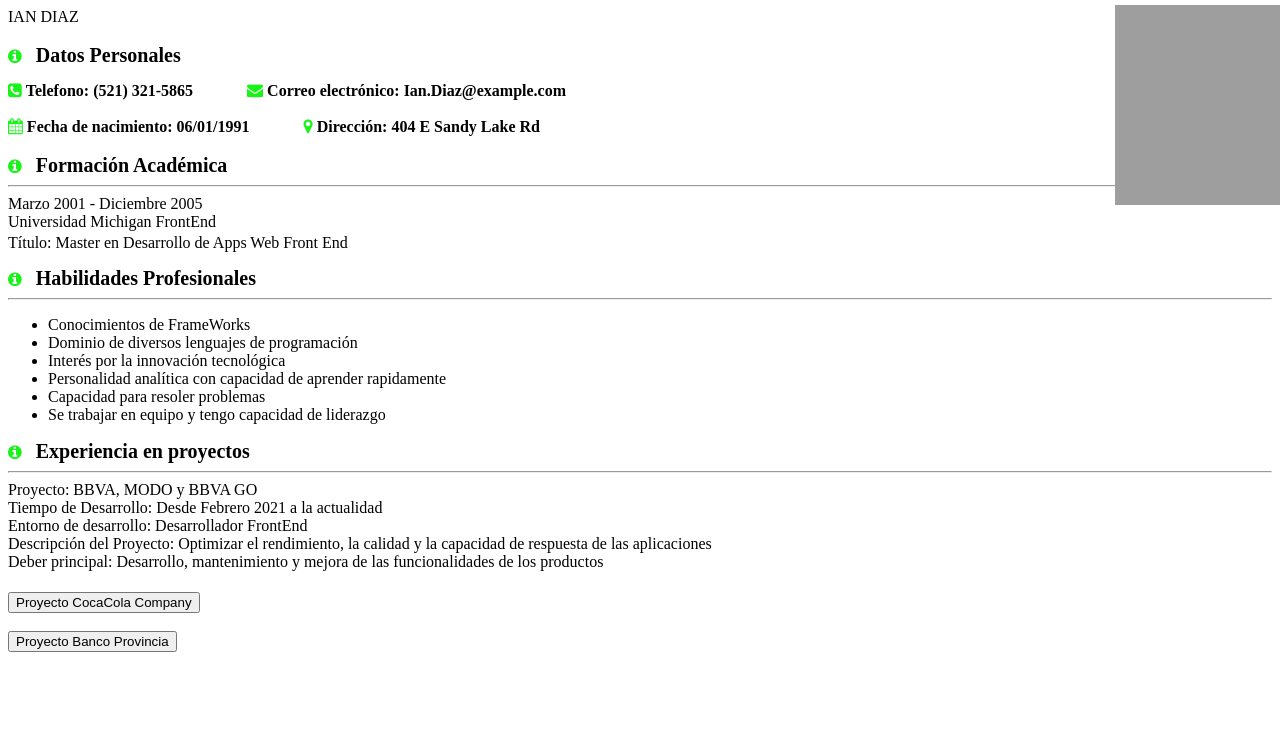
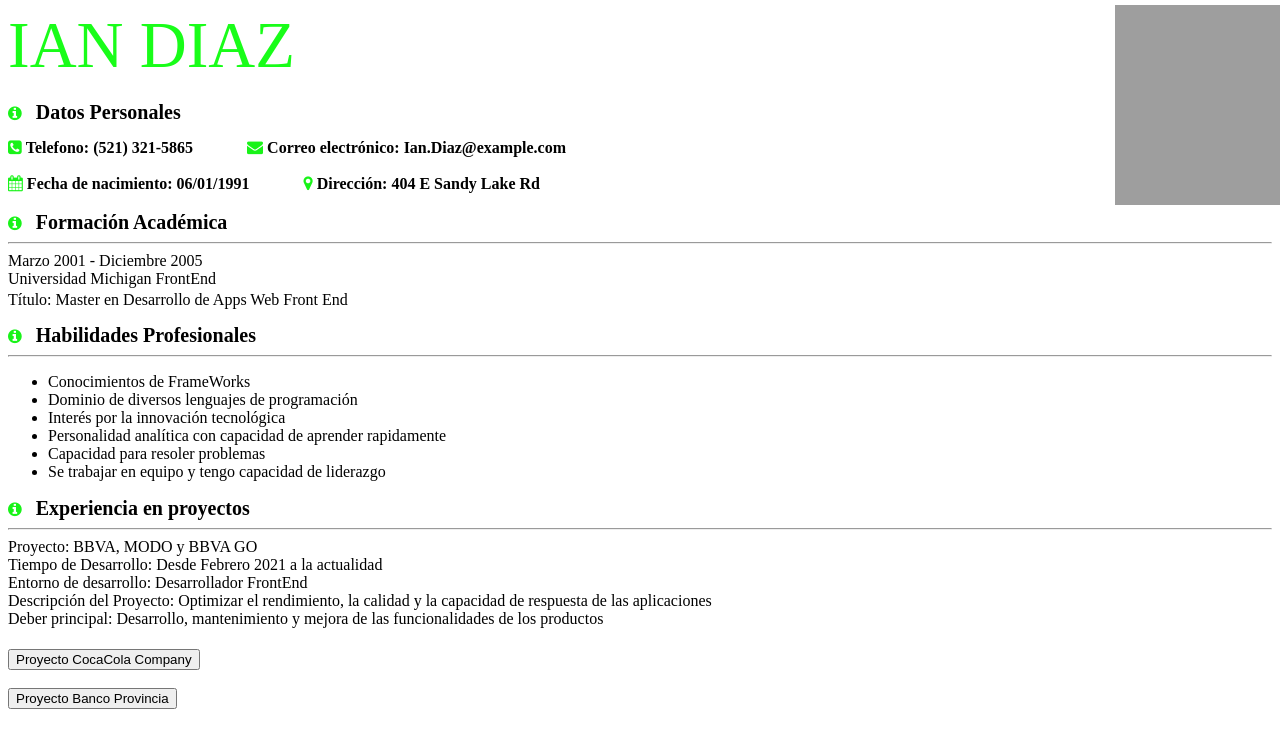
Before and after one commit to Joshe1980/Joshe1980.github.io, a plain HTML site: page index.html in a window 1280 px wide. Drawn offline with Linux system fonts and the light colour scheme; grey boxes are pictures that could not be loaded.

Commit message:
Update style.css

```diff
--- a/style.css
+++ b/style.css
@@ -1,5 +1,3 @@
-
-background-color: rgb(255,255,255)
 
 #nombreyapellido{
     color: rgb(25,253,25);
```
